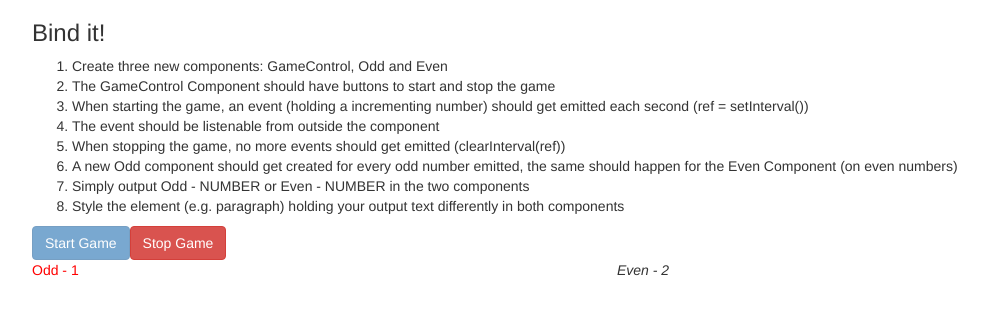
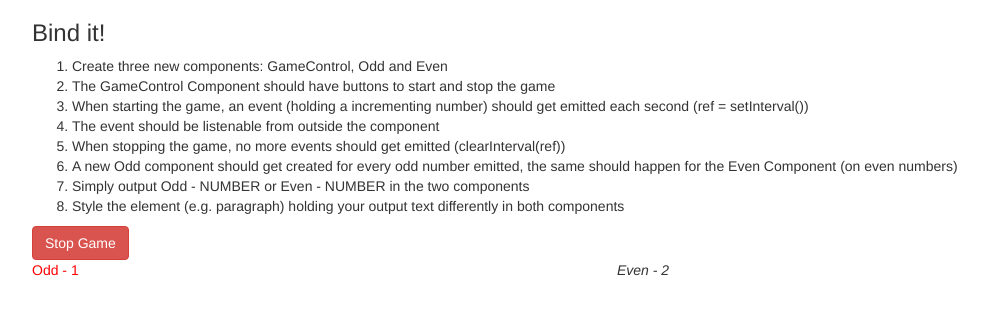
Before and after one commit to TheNewLad/ngUdemy-Max, an Angular app: page / in a window 1280 px wide. Both pictures are taken after a click on the button "Start Game". Shown: the top 314 px of the page, without its empty margins (38-1026 px from the left). Built offline with nearby package versions, Linux system fonts and the light colour scheme.

Commit message:
changed button logic

```diff
--- a/src/app/game-control/game-control.component.html
+++ b/src/app/game-control/game-control.component.html
@@ -1,8 +1,10 @@
 <div class="container">
   <div class="row">
     <div class="col-xs-12">
-      <button class="btn btn-primary" (click)="startGame()" [disabled]="disableStart">Start Game</button>
-      <button class="btn btn-danger" (click)="endGame()">Stop Game</button>
+      <button *ngIf="!gameStarted; else stopGame" class="btn btn-primary" (click)="startGame()">Start Game</button>
+      <ng-template #stopGame>
+        <button class="btn btn-danger" (click)="endGame()">Stop Game</button>
+      </ng-template>
     </div>
   </div>
 </div>
--- a/src/app/game-control/game-control.component.ts
+++ b/src/app/game-control/game-control.component.ts
@@ -10,7 +10,7 @@ export class GameControlComponent implements OnInit {
   number = 0;
   @Output() emitNumber = new EventEmitter<number>();
   ref;
-  disableStart = false;
+  gameStarted = false;
 
   constructor() { }
 
@@ -27,12 +27,12 @@ export class GameControlComponent implements OnInit {
     this.ref = setInterval(() => {
       this.incrementNumber();
     }, 1000);
-    this.disableStart = true;
+    this.gameStarted = true;
   }
 
   endGame() {
     clearInterval(this.ref);
-    this.disableStart = false;
+    this.gameStarted = false;
   }
 
 }
```
